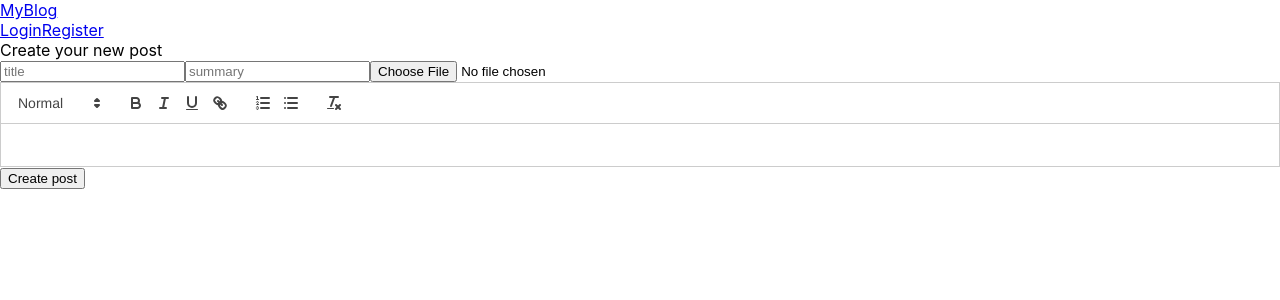
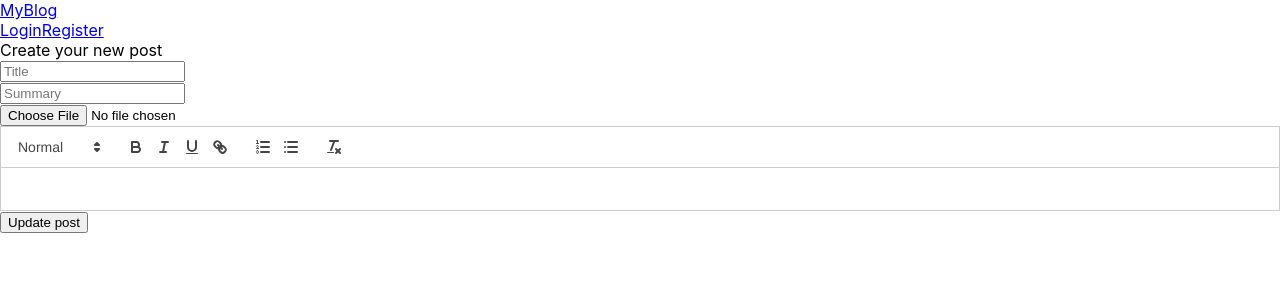
Before and after one commit to swarnimbhatt/mearn-blog-app, a React (Create React App) app in the folder client/mern-blog-ui/: page /create_post/1 in a window 1280 px wide. Shown: the top 300 px of the page. Built offline with nearby package versions, Linux system fonts and the light colour scheme; no server answers.

Commit message:
Added form validation and InlineError component integration

```diff
--- a/client/mern-blog-ui/src/pages/CreatePost.js
+++ b/client/mern-blog-ui/src/pages/CreatePost.js
@@ -2,18 +2,25 @@ import { useEffect, useState } from 'react';
 import ReactQuill from 'react-quill';
 import 'react-quill/dist/quill.snow.css'
 import { Navigate, useParams } from 'react-router-dom';
+import InlineError from '../InlineError';
 
 export default function CreatePost() {
     const [title, setTitle] = useState("");
     const [summary, setSummary] = useState("");
     const [content, setContent] = useState("");
-    const [files, setFile] = useState("");
+    const [thumbnail, setFile] = useState(null);
+    const [errorMsgMap, setErrorMsgMap] = useState({
+        title: false,
+        summary: false,
+        content: false,
+        thumbnail: false,
+    });
 
     const [redirect, setRedirect] = useState(false);
 
     const { id } = useParams();
-    useEffect( () => {
-        if(id){
+    useEffect(() => {
+        if (id) {
             fetch(`http://localhost:4000/post/${id}`, {
                 method: "GET",
                 credentials: "include",
@@ -28,17 +35,30 @@ export default function CreatePost() {
                 });
         }
     }, []);
+    function formValidation() {
+        const errorStates = {
+            title: !(title && title.trim()),
+            summary: !(summary && summary.trim()),
+            content: !(content && content.trim()),
+            thumbnail: !(thumbnail)
+        };
+        setErrorMsgMap(errorStates);
+        return !Object.values(errorStates).includes(true);
+    }
+    async function createNewPost(e) {
+        e.preventDefault();
+        if (!formValidation())
+            return;
 
-    async function createNewPost(e) {
         const data = new FormData();
         data.set("title", title);
         data.set("summary", summary);
         data.set("content", content);
-        data.set("file", files[0]);
+        data.set("file", thumbnail[0]);
 
-        e.preventDefault();
+
         const resp = await fetch("http://localhost:4000/post", {
-            method: "POST",
+            method: id ? "PUT" : "POST",
             body: data,
             credentials: "include",
         });
@@ -57,11 +77,61 @@ export default function CreatePost() {
         <>
             <div>Create your new post</div>
             <form onSubmit={createNewPost}>
-                <input type="text" placeholder="title" value={title} onChange={e => setTitle(e.target.value)} />
-                <input type="text" placeholder="summary" value={summary} onChange={e => setSummary(e.target.value)} />
-                <input type="file" onChange={e => setFile(e.target.files)} />
-                <ReactQuill value={content} onChange={newValue => setContent(newValue)} />
-                <button>Create post</button>
+                <div>
+                    <input
+                        type="text"
+                        placeholder="Title"
+                        value={title}
+                        onChange={e => setTitle(e.target.value)}
+                    />
+                    <InlineError
+                        group="FORM_VALIDATION"
+                        errorType="REQUIRED_FIELD"
+                        active={errorMsgMap.title}
+                    />
+                </div>
+
+                <div>
+                    <input
+                        type="text"
+                        placeholder="Summary"
+                        value={summary}
+                        onChange={e => setSummary(e.target.value)}
+                    />
+                    <InlineError
+                        group="FORM_VALIDATION"
+                        errorType="REQUIRED_FIELD"
+                        active={errorMsgMap.summary}
+                    />
+                </div>
+
+                <div>
+                    <input
+                        type="file"
+                        onChange={e => setFile(e.target.files)}
+                    />
+                    <InlineError
+                        group="FORM_VALIDATION"
+                        errorType="REQUIRED_FIELD"
+                        active={errorMsgMap.thumbnail}
+                    />
+                </div>
+
+                <div>
+                    <ReactQuill
+                        value={content}
+                        onChange={setContent}
+                    />
+                    <InlineError
+                        group="FORM_VALIDATION"
+                        errorType="REQUIRED_FIELD"
+                        active={errorMsgMap.content}
+                    />
+                </div>
+
+                <button type="submit">
+                    {id ? "Update post" : "Create post"}
+                </button>
             </form>
         </>
     );
```
